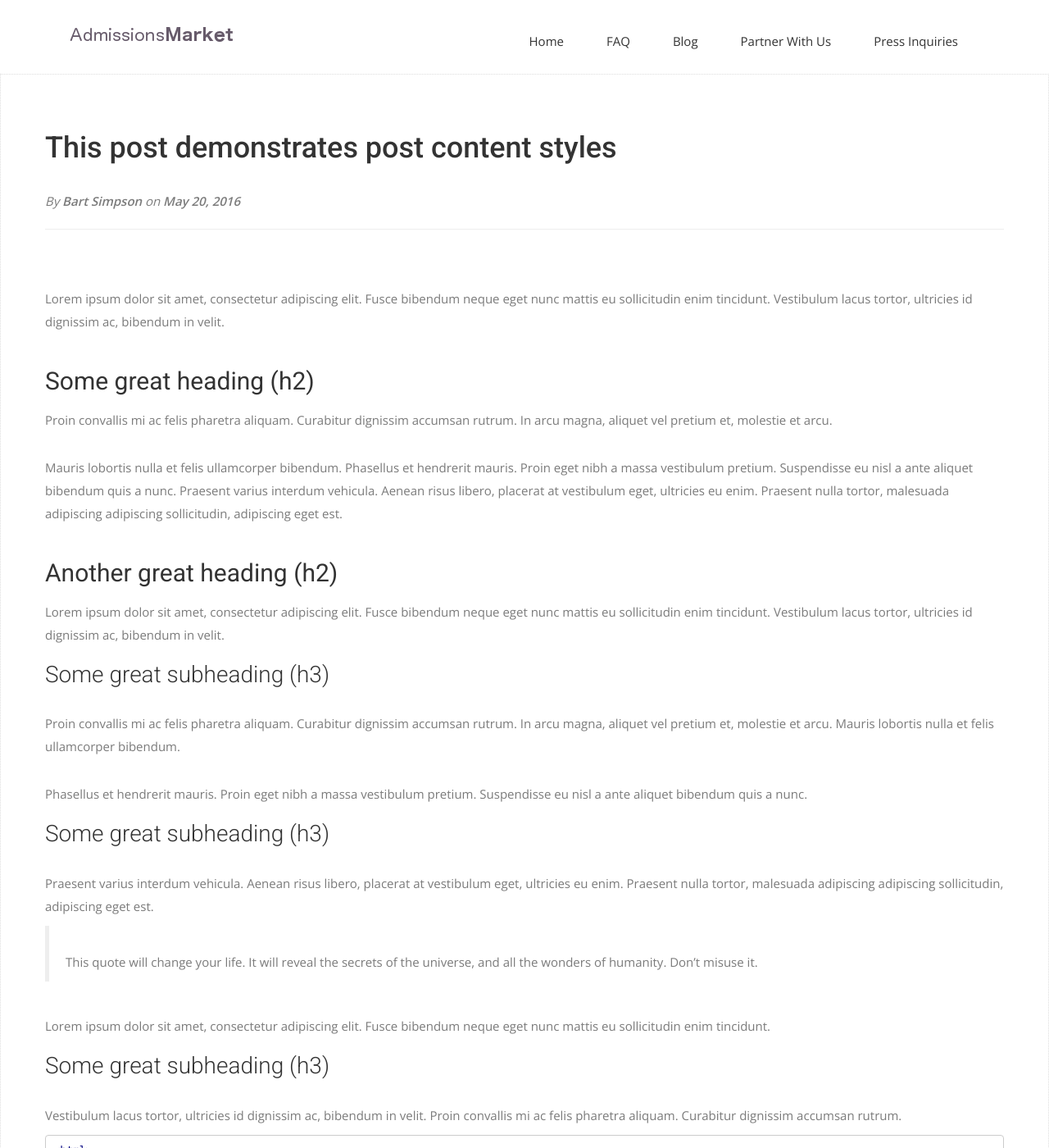
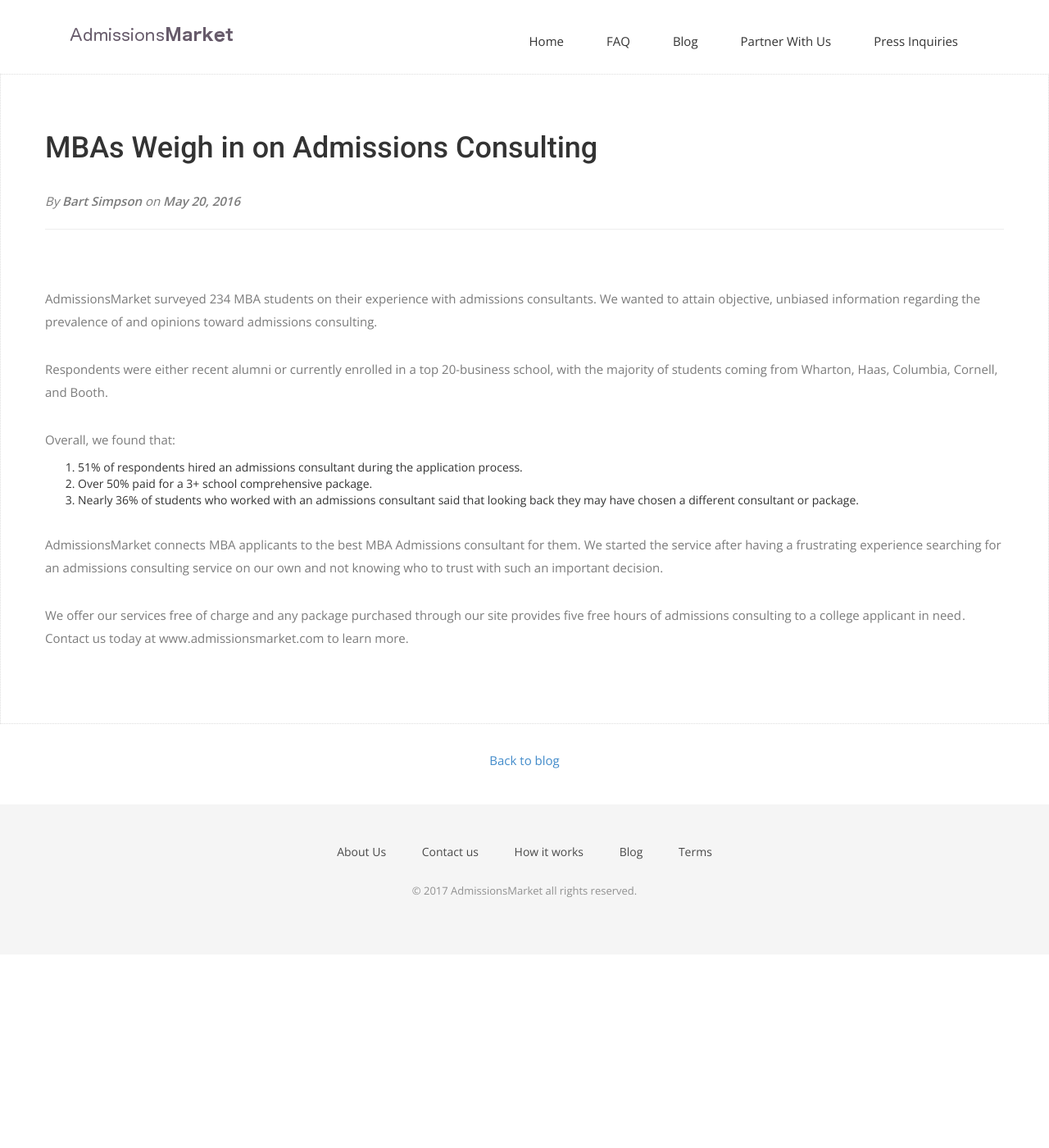
Before and after one commit to dsardi/Eric-Natelson.github.io, a Jekyll site: the page built from _posts/2016-05-20-this-post-demonstrates-post-content-styles.md, in a window 1280 px wide and 1400 px high. Shown: the whole window at 82% size. Built offline with Jekyll 4.4.1, drawn with Linux system fonts in a browser that asks for light colours; nearby versions of some CDN libraries; some web fonts are replaced; some of the changed text lies outside the part shown.

````diff
--- a/_includes/header.html
+++ b/_includes/header.html
@@ -14,7 +14,7 @@
             <span class="icon-bar"></span>
             <span class="icon-bar"></span>
             </button>
-            <a class="navbar-brand" href="index.html">
+            <a class="navbar-brand" href="{{ site.baseurl }}/">
               <img src="{{ site.baseurl }}/img/logo.png" alt="Logo">
             </a>
           </div>
--- a/_posts/2016-05-20-this-post-demonstrates-post-content-styles.md
+++ b/_posts/2016-05-20-this-post-demonstrates-post-content-styles.md
@@ -1,87 +1,19 @@
 ---
 layout: post
-title: "This post demonstrates post content styles"
+title: "MBAs Weigh in on Admissions Consulting"
 author: "Bart Simpson"
 meta: "Springfield"
 ---
 
-Lorem ipsum dolor sit amet, consectetur adipiscing elit. Fusce bibendum neque eget nunc mattis eu sollicitudin enim tincidunt. Vestibulum lacus tortor, ultricies id dignissim ac, bibendum in velit.
+AdmissionsMarket surveyed 234 MBA students on their experience with admissions consultants. We wanted to attain objective, unbiased information regarding the prevalence of and opinions toward admissions consulting.
 
-## Some great heading (h2)
+Respondents were either recent alumni or currently enrolled in a top 20-business school, with the majority of students coming from Wharton, Haas, Columbia, Cornell, and Booth.
 
-Proin convallis mi ac felis pharetra aliquam. Curabitur dignissim accumsan rutrum. In arcu magna, aliquet vel pretium et, molestie et arcu.
+Overall, we found that:
+1. 51% of respondents hired an admissions consultant during the application process.
+2. Over 50% paid for a 3+ school comprehensive package.
+3. Nearly 36% of students who worked with an admissions consultant said that looking back they may have chosen a different consultant or package.
 
-Mauris lobortis nulla et felis ullamcorper bibendum. Phasellus et hendrerit mauris. Proin eget nibh a massa vestibulum pretium. Suspendisse eu nisl a ante aliquet bibendum quis a nunc. Praesent varius interdum vehicula. Aenean risus libero, placerat at vestibulum eget, ultricies eu enim. Praesent nulla tortor, malesuada adipiscing adipiscing sollicitudin, adipiscing eget est.
+AdmissionsMarket connects MBA applicants to the best MBA Admissions consultant for them. We started the service after having a frustrating experience searching for an admissions consulting service on our own and not knowing who to trust with such an important decision.
 
-## Another great heading (h2)
-
-Lorem ipsum dolor sit amet, consectetur adipiscing elit. Fusce bibendum neque eget nunc mattis eu sollicitudin enim tincidunt. Vestibulum lacus tortor, ultricies id dignissim ac, bibendum in velit.
-
-### Some great subheading (h3)
-
-Proin convallis mi ac felis pharetra aliquam. Curabitur dignissim accumsan rutrum. In arcu magna, aliquet vel pretium et, molestie et arcu. Mauris lobortis nulla et felis ullamcorper bibendum.
-
-Phasellus et hendrerit mauris. Proin eget nibh a massa vestibulum pretium. Suspendisse eu nisl a ante aliquet bibendum quis a nunc.
-
-### Some great subheading (h3)
-
-Praesent varius interdum vehicula. Aenean risus libero, placerat at vestibulum eget, ultricies eu enim. Praesent nulla tortor, malesuada adipiscing adipiscing sollicitudin, adipiscing eget est.
-
-> This quote will change your life. It will reveal the secrets of the universe, and all the wonders of humanity. Don't misuse it.
-
-Lorem ipsum dolor sit amet, consectetur adipiscing elit. Fusce bibendum neque eget nunc mattis eu sollicitudin enim tincidunt.
-
-### Some great subheading (h3)
-
-Vestibulum lacus tortor, ultricies id dignissim ac, bibendum in velit. Proin convallis mi ac felis pharetra aliquam. Curabitur dignissim accumsan rutrum.
-
-```html
-<html>
-  <head>
-  </head>
-  <body>
-    <p>Hello, World!</p>
-  </body>
-</html>
-```
-
-
-In arcu magna, aliquet vel pretium et, molestie et arcu. Mauris lobortis nulla et felis ullamcorper bibendum. Phasellus et hendrerit mauris.
-
-#### You might want a sub-subheading (h4)
-
-In arcu magna, aliquet vel pretium et, molestie et arcu. Mauris lobortis nulla et felis ullamcorper bibendum. Phasellus et hendrerit mauris.
-
-In arcu magna, aliquet vel pretium et, molestie et arcu. Mauris lobortis nulla et felis ullamcorper bibendum. Phasellus et hendrerit mauris.
-
-#### But it's probably overkill (h4)
-
-In arcu magna, aliquet vel pretium et, molestie et arcu. Mauris lobortis nulla et felis ullamcorper bibendum. Phasellus et hendrerit mauris.
-
-### Oh hai, an unordered list!!
-
-In arcu magna, aliquet vel pretium et, molestie et arcu. Mauris lobortis nulla et felis ullamcorper bibendum. Phasellus et hendrerit mauris.
-
-- First item, yo
-- Second item, dawg
-- Third item, what what?!
-- Fourth item, fo sheezy my neezy
-
-### Oh hai, an ordered list!!
-
-In arcu magna, aliquet vel pretium et, molestie et arcu. Mauris lobortis nulla et felis ullamcorper bibendum. Phasellus et hendrerit mauris.
-
-1. First item, yo
-2. Second item, dawg
-3. Third item, what what?!
-4. Fourth item, fo sheezy my neezy
-
-
-
-## Headings are cool! (h2)
-
-Proin eget nibh a massa vestibulum pretium. Suspendisse eu nisl a ante aliquet bibendum quis a nunc. Praesent varius interdum vehicula. Aenean risus libero, placerat at vestibulum eget, ultricies eu enim. Praesent nulla tortor, malesuada adipiscing adipiscing sollicitudin, adipiscing eget est.
-
-Praesent nulla tortor, malesuada adipiscing adipiscing sollicitudin, adipiscing eget est.
-
-Proin eget nibh a massa vestibulum pretium. Suspendisse eu nisl a ante aliquet bibendum quis a nunc.
+We offer our services free of charge and any package purchased through our site provides five free hours of admissions consulting to a college applicant in need . Contact us today at www.admissionsmarket.com to learn more.
````
Also changed, not shown: img/JumpingGirl(blurred).jpg (deleted), img/Network.png (deleted), img/hand_shake.png (deleted), img/money-a01b51cf419571f7e114dd8fba28621478b053cc4a149cdec49a37bc14366cfd.png (deleted), img/money_plant.png (deleted), img/openbook.png (added).
